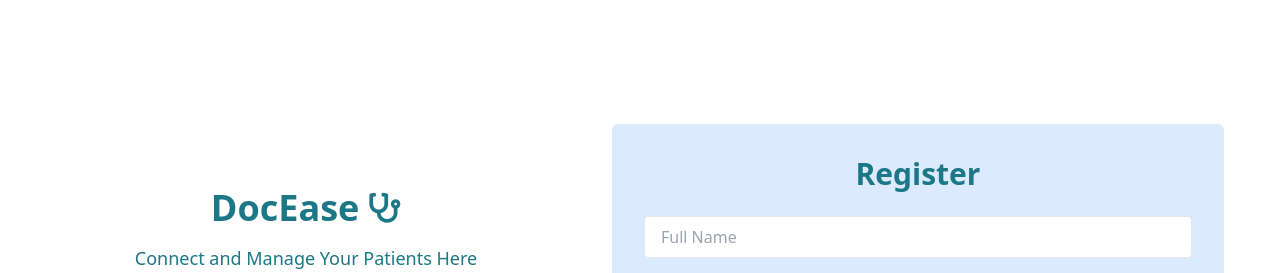
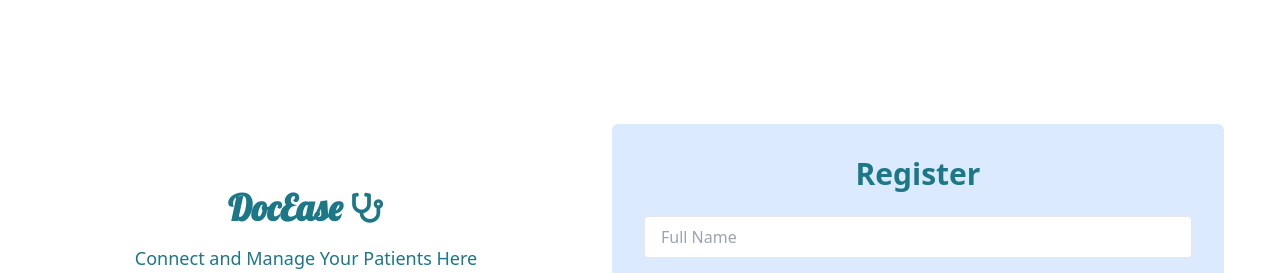
Before and after one commit to lekshmibp08/doc-ease-doctor-appointment-system, a React (Vite) app in the folder frontend/: page /doctor/signup in a window 1280 px wide. Shown: the top 273 px of the page. Built offline with nearby package versions, Linux system fonts and the light colour scheme.

Commit message:
changed font style of docEase in sign up

```diff
--- a/frontend/src/pages/DoctorSignup.tsx
+++ b/frontend/src/pages/DoctorSignup.tsx
@@ -97,7 +97,7 @@ const DoctorSignup = () => {
     <div className="min-h-screen flex flex-col md:flex-row items-center bg-white">
       <div className="w-full md:w-1/2 flex flex-col items-center justify-center p-8">
         <div className="text-customTeal font-bold text-4xl flex items-center space-x-2 mb-4">
-          <span>DocEase</span>
+          <span style={{ fontFamily: "'Lobster', cursive" }}>DocEase</span>
           <i className="fas fa-stethoscope text-customTeal text-3xl"></i>
         </div>
         <p className="text-customTeal text-lg text-center">Connect and Manage Your Patients Here</p>
```
